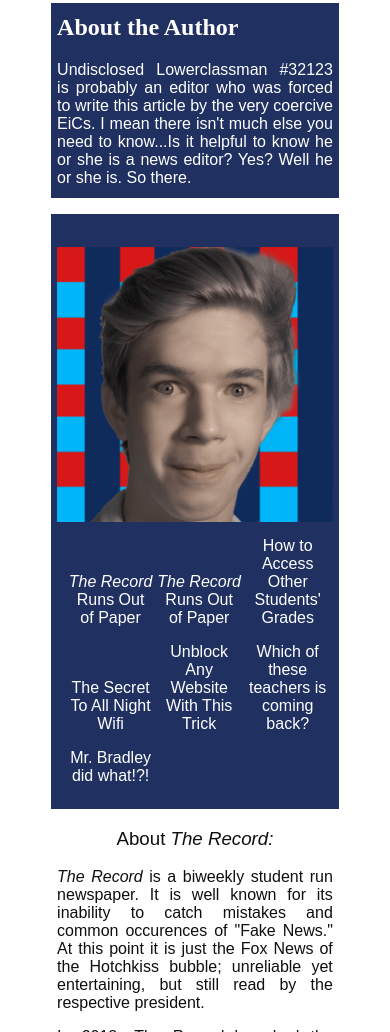
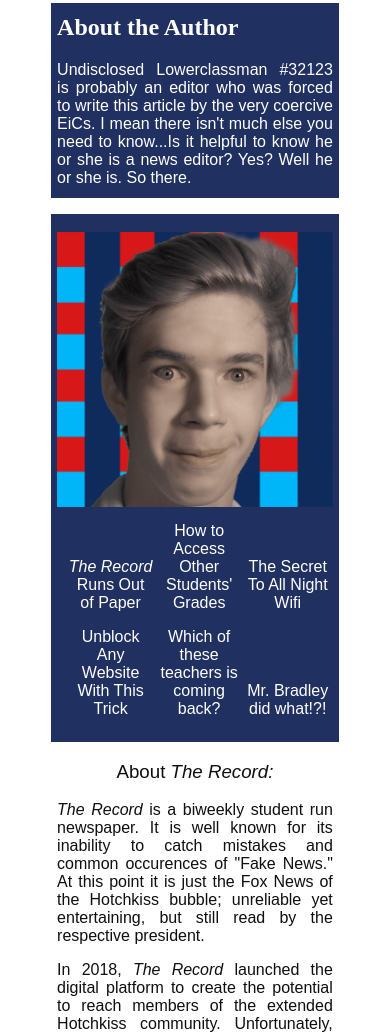
Before and after one commit to TheHotchkissRecord/aprilfools2019, a plain HTML site: page articles/20190401/record-buys-all-publications.html in a window 390 px wide. Shown: the part 1728-2760 px from the top of the page. Drawn offline with Linux system fonts and the light colour scheme.

Commit message:
Add comeback

```diff
--- a/BlogPostAssets/styles/blogPostStyle.css
+++ b/BlogPostAssets/styles/blogPostStyle.css
@@ -211,7 +211,7 @@ footer {
 #content #sidebar #neatimage {
 	/* Image in sidebar */
 	width: 60%;
-	margin-top: 20px;
+	margin-top: 5px;
 	float: left;
 }
 #content #sidebar nav {
--- a/articles/20190401/record-buys-all-publications.html
+++ b/articles/20190401/record-buys-all-publications.html
@@ -52,7 +52,6 @@ Rumor has it, Mr. Bradley will be declaring a holiday in honor of The Record Co.
       <nav>
         <ul>
           <li><a href="https://paperless.thehr.org/articles/20190401/record-runs-out-of-paper" title="Link"><i>The Record</i> Runs Out of Paper</a></li>
-          <li><a href="https://paperless.thehr.org/articles/20190401/record-runs-out-of-paper" title="Link"><i>The Record</i> Runs Out of Paper</a></li>
           <li><a href="https://paperless.thehr.org/troll/rhapsody" title="Hmmmm">How to Access Other Students' Grades</a></li>
           <li><a href="https://paperless.thehr.org/troll/tyler1" title="Stahp">The Secret To All Night Wifi</a></li>
           <li><a href="https://paperless.thehr.org/troll/yee" title="Sure you want to do this">Unblock Any Website With This Trick</a></li>
```
Also changed, not shown: images/comeback.JPG (added).
